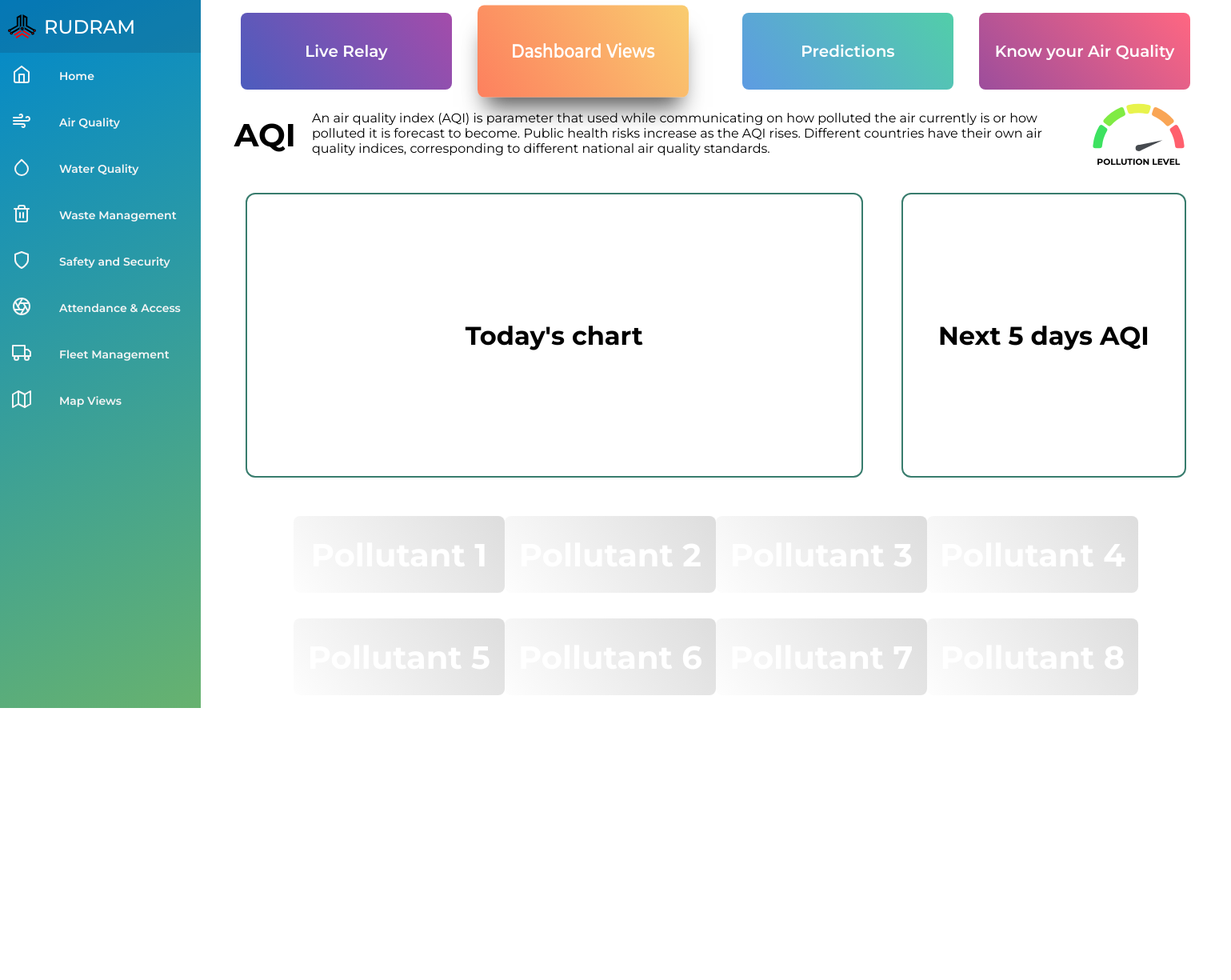
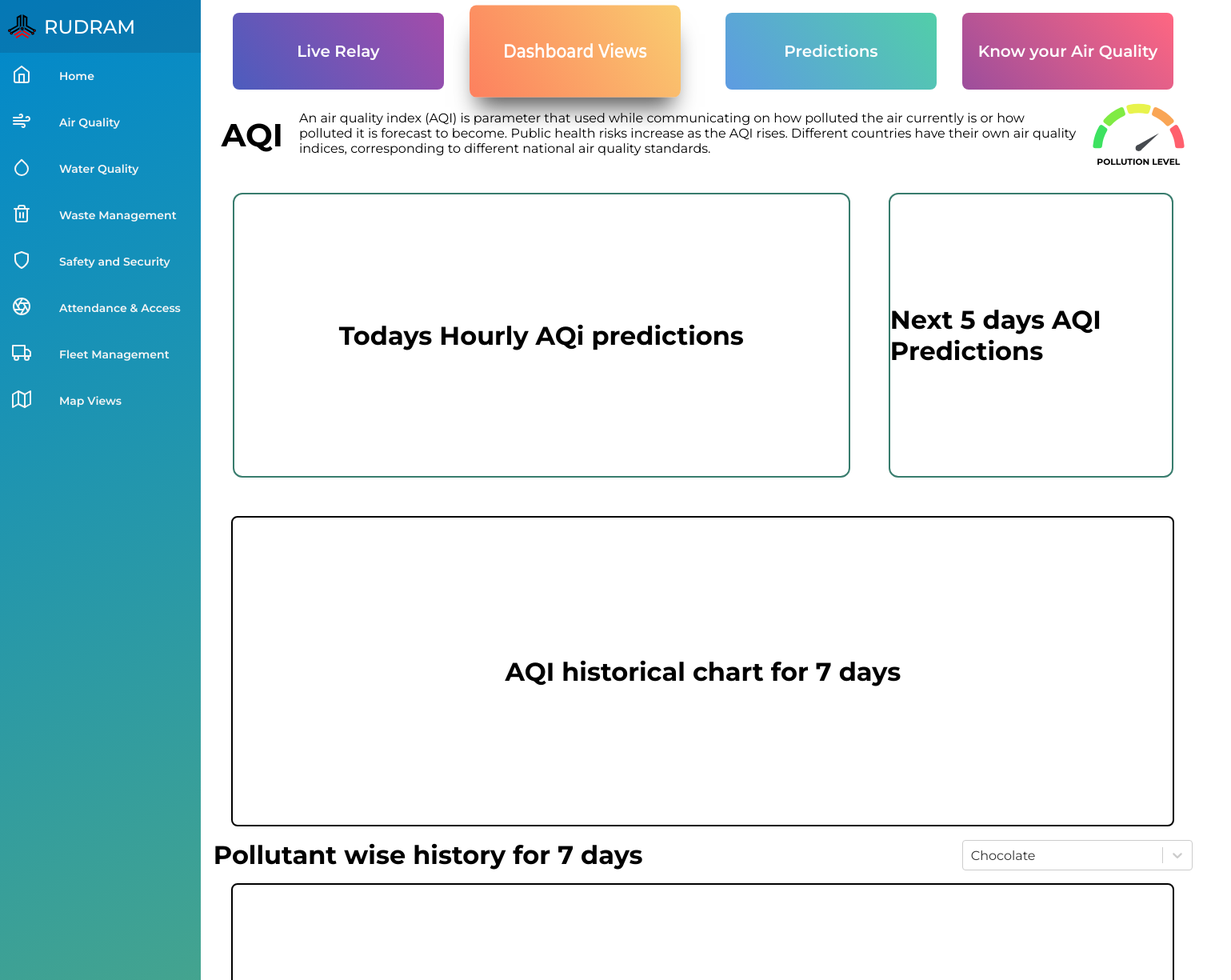
Before and after one commit to racyriaz/rudram, a React (Create React App) app: page /air-quality/dashboard in a window 1280 px wide. Shown: the top 1225 px of the page at 80% size, 1539 px wide, since content can reach past the window. Before the commit the page ends 885 px from the top, so only its background shows below. Built offline with nearby package versions, Linux system fonts and the light colour scheme; a web font is replaced by a local one.

Commit message:
single select dropdown

```diff
--- a/package.json
+++ b/package.json
@@ -15,6 +15,7 @@
 		"react-gauge-chart": "^0.3.0",
 		"react-router-dom": "^5.2.0",
 		"react-scripts": "4.0.3",
+		"react-select": "^4.2.1",
 		"react-spinners": "^0.10.6",
 		"react-thermometer-ecotropy": "^1.0.3",
 		"web-vitals": "^1.0.1"
--- /dev/null
+++ b/src/Components/ChartPlaceHolder.jsx
@@ -0,0 +1,22 @@
+import React from "react";
+
+function ChartPlaceHolder({ content }) {
+	return (
+		<div
+			style={{
+				height: "24rem",
+				width: "96%",
+				margin: "1rem",
+				border: "2px solid black",
+				borderRadius: "0.5rem",
+				display: "flex",
+				justifyContent: "center",
+				alignItems: "center",
+			}}
+		>
+			<h1>{content}</h1>
+		</div>
+	);
+}
+
+export default ChartPlaceHolder;
--- a/src/Components/Dashboard/Gauge.jsx
+++ b/src/Components/Dashboard/Gauge.jsx
@@ -18,11 +18,11 @@ function Gauge({ id, percentage }) {
 				style={chartStyle}
 				colors={["#3de260", "#FFC371", "#FF5F6D"]}
 				textColor="#007580"
-				hideText="true"
+				hideText={true}
 				percent={percentage}
 				animate={true}
-				marginInPercent="0.025"
-				cornerRadius="3"
+				marginInPercent={0.025}
+				cornerRadius={3}
 			/>
 		</div>
 	);
--- a/src/Components/Dashboard/Chart.jsx
+++ b/src/Components/Dashboard/SplitChart.jsx
@@ -11,8 +11,8 @@ size="small"
 height={360}
 /> */
 
-function Chart() {
-	const chart1 = {
+function SplitChart() {
+	const chart_1_css = {
 		border: "2px solid #387c6d",
 		borderRadius: "0.75rem",
 		height: "22rem",
@@ -20,7 +20,7 @@ function Chart() {
 		textAlign: "center",
 		margin: "2rem 1.5rem",
 	};
-	const chart2 = {
+	const chart_2_css = {
 		border: "2px solid #387c6d",
 		borderRadius: "0.75rem",
 		height: "22rem",
@@ -30,14 +30,14 @@ function Chart() {
 	};
 	return (
 		<div className="flex row justify-between">
-			<div className="flex justify-center" style={chart1}>
-				<h1>Today's chart</h1>
+			<div className="flex justify-center" style={chart_1_css}>
+				<h1>Todays Hourly AQi predictions</h1>
 			</div>
-			<div className="flex justify-center" style={chart2}>
-				<h1>Next 5 days AQI</h1>
+			<div className="flex justify-center" style={chart_2_css}>
+				<h1>Next 5 days AQI Predictions</h1>
 			</div>
 		</div>
 	);
 }
 
-export default Chart;
+export default SplitChart;
--- a/src/Views/AirQualitySubComponents/Dashboard.jsx
+++ b/src/Views/AirQualitySubComponents/Dashboard.jsx
@@ -1,12 +1,24 @@
 import React from "react";
-import Card from "../../Components/Card";
-import Chart from "../../Components/Dashboard/Chart";
+import SplitChart from "../../Components/Dashboard/SplitChart";
 import Gauge from "../../Components/Dashboard/Gauge";
+import ChartPlaceHolder from "../../Components/ChartPlaceHolder";
+import Select from "react-select";
+import makeAnimated from "react-select/animated";
 import "../Stylesheet.css";
 
 function Dashboard() {
+	const animatedComponents = makeAnimated();
+	function HandleChange(params) {
+		console.log(params.value);
+	}
+
+	const options = [
+		{ value: "chocolate", label: "Chocolate" },
+		{ value: "strawberry", label: "Strawberry" },
+		{ value: "vanilla", label: "Vanilla" },
+	];
 	return (
-		<div className="flex col mg-lr-2rem">
+		<div className="flex col mg-lr-1rem">
 			<div className="flex row">
 				<h4 className="flex justify-center pad-10px font-2-5rem">AQI</h4>
 				<div className="pad-10px">
@@ -16,29 +28,39 @@ function Dashboard() {
 					countries have their own air quality indices, corresponding to
 					different national air quality standards.
 				</div>
-				<div className="flex col mg-lr-1rem">
-					<Gauge id="1" percentage="0.9" />
+				<div className="flex col mg-lr-1rem/">
+					<Gauge id="1" percentage={0.8} />
 					<h6 style={{ display: "block", textAlign: "center" }}>
 						POLLUTION LEVEL
 					</h6>
 				</div>
 			</div>
 			<div className="flex row justify-evenly">
-				<Chart />
+				<SplitChart />
 			</div>
 			<div className="flex col justify-evenly">
-				<div className="flex row justify-evenly mg-1rem">
-					<Card content={<h1>Pollutant 1</h1>} />
-					<Card content={<h1>Pollutant 2</h1>} />
-					<Card content={<h1>Pollutant 3</h1>} />
-					<Card content={<h1>Pollutant 4</h1>} />
+				<ChartPlaceHolder content="AQI historical chart for 7 days" />
+			</div>
+			<div className="flex col justify-center">
+				<div className="flex full-width row justify-between ">
+					<div>
+						<h1>Pollutant wise history for 7 days</h1>
+					</div>
+					<Select
+						closeMenuOnSelect={true}
+						components={animatedComponents}
+						defaultValue={options[0]}
+						isSearchable
+						options={options}
+						onChange={(e) => HandleChange(e)}
+						className="dropdown"
+					/>
 				</div>
-				<div className="flex row justify-evenly mg-1rem">
-					<Card content={<h1>Pollutant 5</h1>} />
-					<Card content={<h1>Pollutant 6</h1>} />
-					<Card content={<h1>Pollutant 7</h1>} />
-					<Card content={<h1>Pollutant 8</h1>} />
-				</div>
+
+				<ChartPlaceHolder content="Pollutant wise history for 7 days with pollutant as dropdown" />
+			</div>
+			<div className="flex row justify-evenly">
+				<ChartPlaceHolder content="comparison of pollutants with respect to timeFrame with mulitple selection checkbox" />
 			</div>
 		</div>
 	);
--- a/src/Views/AirQualitySubComponents/LiveRelay.jsx
+++ b/src/Views/AirQualitySubComponents/LiveRelay.jsx
@@ -1,5 +1,6 @@
 import axios from "axios";
 import React, { useEffect, useState } from "react";
+import BounceLoader from "react-spinners/BounceLoader";
 import cloud from "../../Assets/cloud.svg";
 import polluted1 from "../../Assets/polluted1.svg";
 import world from "../../Assets/world.svg";
@@ -10,7 +11,6 @@ import SubCard from "../../Components/SubCard";
 import WeatherCard from "../../Components/WeatherCard";
 import WeatherIcon from "../../Components/WeatherIcon";
 import "../Stylesheet.css";
-import BounceLoader from "react-spinners/BounceLoader";
 
 function LiveRelay() {
 	const day = ["Sun", "Mon", "Tue", "Wed", "Thu", "Fri", "Sat"][
@@ -65,7 +65,7 @@ function LiveRelay() {
 										line1={<WeatherIcon icon_name="PARTLY_CLOUDY_DAY" />}
 										line2={day}
 										line3={
-											param && param[6] && param[6].name == "room_temp"
+											param && param[6] && param[6].name === "room_temp"
 												? param[6].value
 												: null
 										}
--- a/src/Views/Stylesheet.css
+++ b/src/Views/Stylesheet.css
@@ -185,3 +185,9 @@ body {
 .sub-container {
 	width: 50%;
 }
+
+.dropdown {
+	max-width: 20rem;
+	width: 18rem;
+	min-width: 10rem;
+}
```
Also changed, not shown: 1 other file (tests, documents, lock files or other folders).
